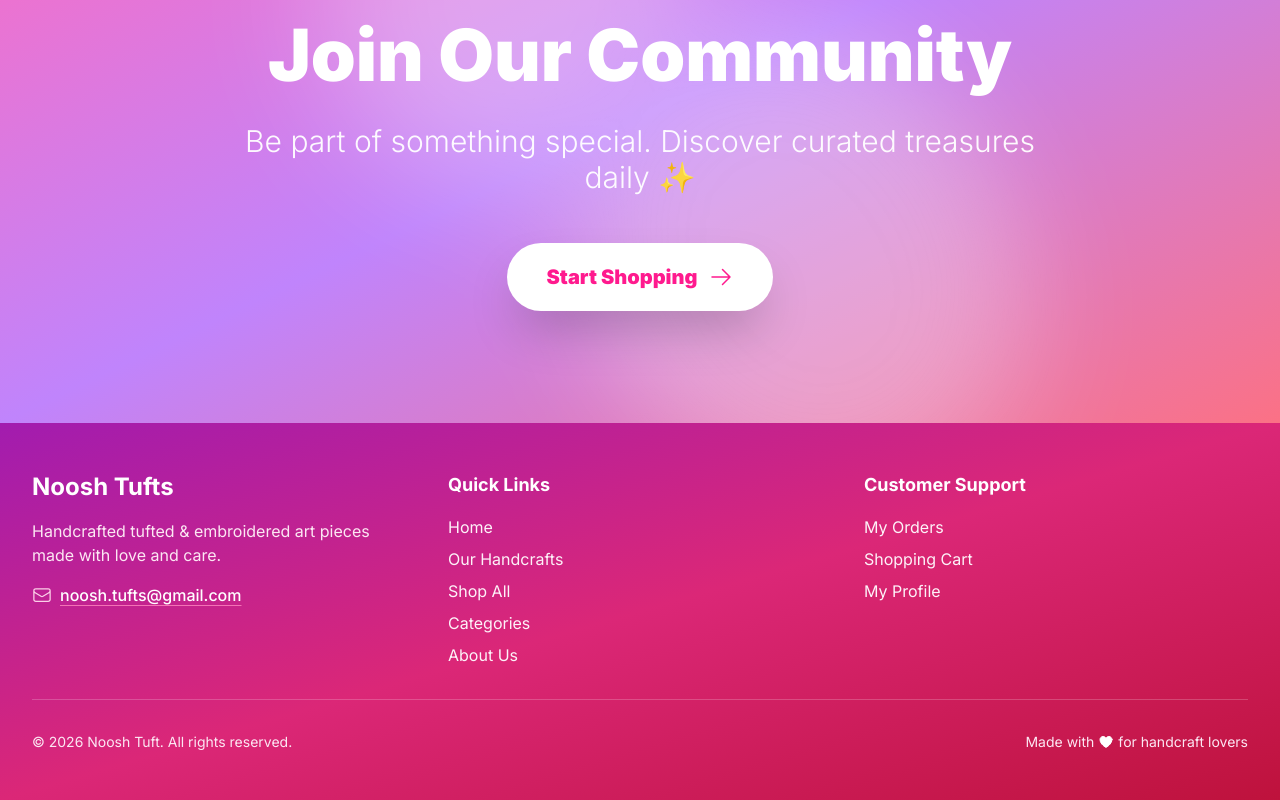
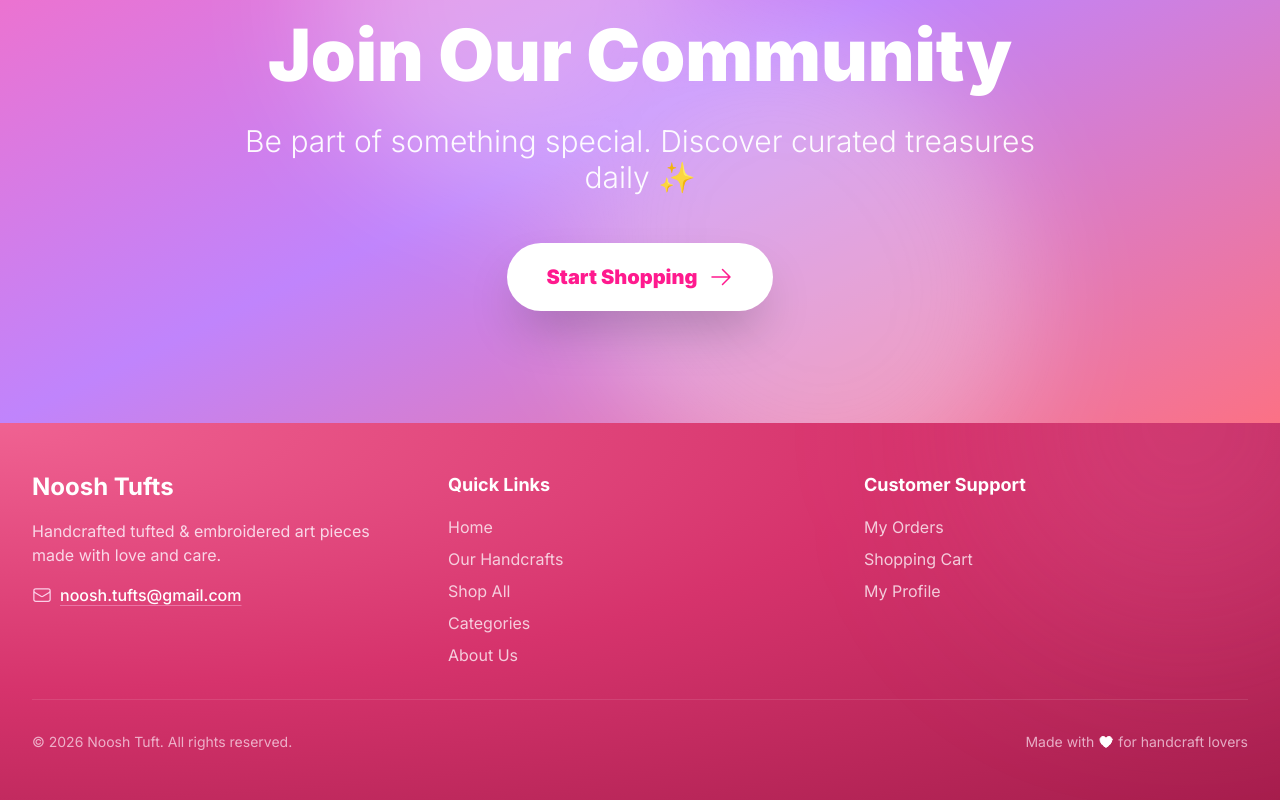
Before and after one commit to syedzainalii/noosh-tuft, a Next.js app in the folder client/: page / in a window 1280 px wide. Shown: the part 4107-4907 px from the top of the page. Built offline with nearby package versions, Linux system fonts and the light colour scheme; no server answers.

Commit message:
color updte

```diff
--- a/client/src/components/Footer.tsx
+++ b/client/src/components/Footer.tsx
@@ -7,9 +7,9 @@ export default function Footer() {
   const currentYear = new Date().getFullYear();
 
   return (
-    /* Bold Dark Pink Gradient: from deep fuchsia to vibrant rose */
-    <footer className="bg-gradient-to-br from-fuchsia-700 via-pink-600 to-rose-700 text-white">
-      <div className="max-w-7xl mx-auto px-4 sm:px-6 lg:px-8 py-12">
+    /* Mesh Gradient using colors from the image: Deep Berry to Hot Pink */
+    <footer className="relative overflow-hidden bg-[#d6336c] bg-[radial-gradient(at_top_left,_#f06292_0%,_#d6336c_50%,_#a61e4d_100%)] text-white">
+      <div className="max-w-7xl mx-auto px-4 sm:px-6 lg:px-8 py-12 relative z-10">
         <div className="grid grid-cols-1 md:grid-cols-3 gap-8 mb-8">
 
           {/* Brand Section */}
@@ -17,14 +17,14 @@ export default function Footer() {
             <h3 className="text-2xl font-bold mb-4 text-white">
               Noosh Tufts
             </h3>
-            <p className="text-pink-100 mb-4">
+            <p className="text-pink-100/90 mb-4">
               Handcrafted tufted & embroidered art pieces made with love and care.
             </p>
             <div className="flex items-center gap-2 text-white">
               <EnvelopeIcon className="h-5 w-5 text-pink-200" />
               <a
                 href="mailto:noosh.tufts@gmail.com"
-                className="hover:text-pink-200 transition-colors font-medium underline underline-offset-4 decoration-pink-400"
+                className="hover:text-pink-100 transition-colors font-medium underline underline-offset-4 decoration-pink-300/50"
               >
                 noosh.tufts@gmail.com
               </a>
@@ -43,7 +43,7 @@ export default function Footer() {
                 { name: 'About Us', href: '/about' },
               ].map((link) => (
                 <li key={link.name}>
-                  <Link href={link.href} className="text-pink-50 hover:text-white transition-colors">
+                  <Link href={link.href} className="text-pink-50/80 hover:text-white transition-colors">
                     {link.name}
                   </Link>
                 </li>
@@ -61,7 +61,7 @@ export default function Footer() {
                 { name: 'My Profile', href: '/profile' },
               ].map((link) => (
                 <li key={link.name}>
-                  <Link href={link.href} className="text-pink-50 hover:text-white transition-colors">
+                  <Link href={link.href} className="text-pink-50/80 hover:text-white transition-colors">
                     {link.name}
                   </Link>
                 </li>
@@ -71,17 +71,20 @@ export default function Footer() {
         </div>
 
         {/* Bottom Bar */}
-        <div className="border-t border-white/20 pt-8 mt-8">
+        <div className="border-t border-white/10 pt-8 mt-8">
           <div className="flex flex-col md:flex-row justify-between items-center gap-4">
-            <p className="text-pink-100 text-sm">
+            <p className="text-pink-100/70 text-sm">
               © {currentYear} Noosh Tuft. All rights reserved.
             </p>
-            <p className="text-pink-100 text-sm flex items-center gap-1">
+            <p className="text-pink-100/70 text-sm flex items-center gap-1">
               Made with <HeartIcon className="h-4 w-4 text-white fill-white" /> for handcraft lovers
             </p>
           </div>
         </div>
       </div>
+
+      {/* Subtle "glow" effect in the corner to mimic the image highlights */}
+      <div className="absolute top-0 right-0 -translate-y-1/2 translate-x-1/4 w-96 h-96 bg-pink-400/20 blur-[100px] rounded-full pointer-events-none"></div>
     </footer>
   );
 }
```
